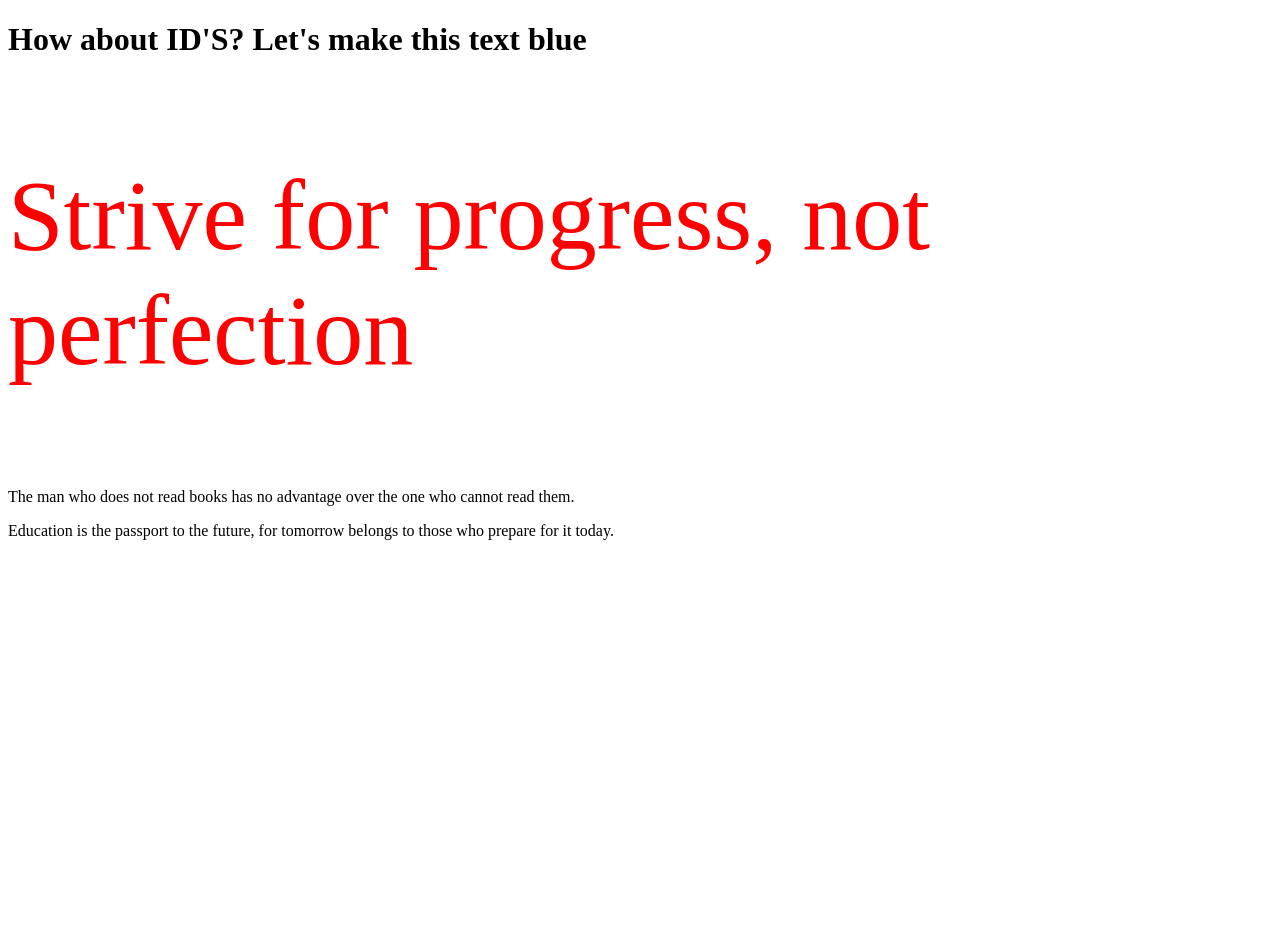
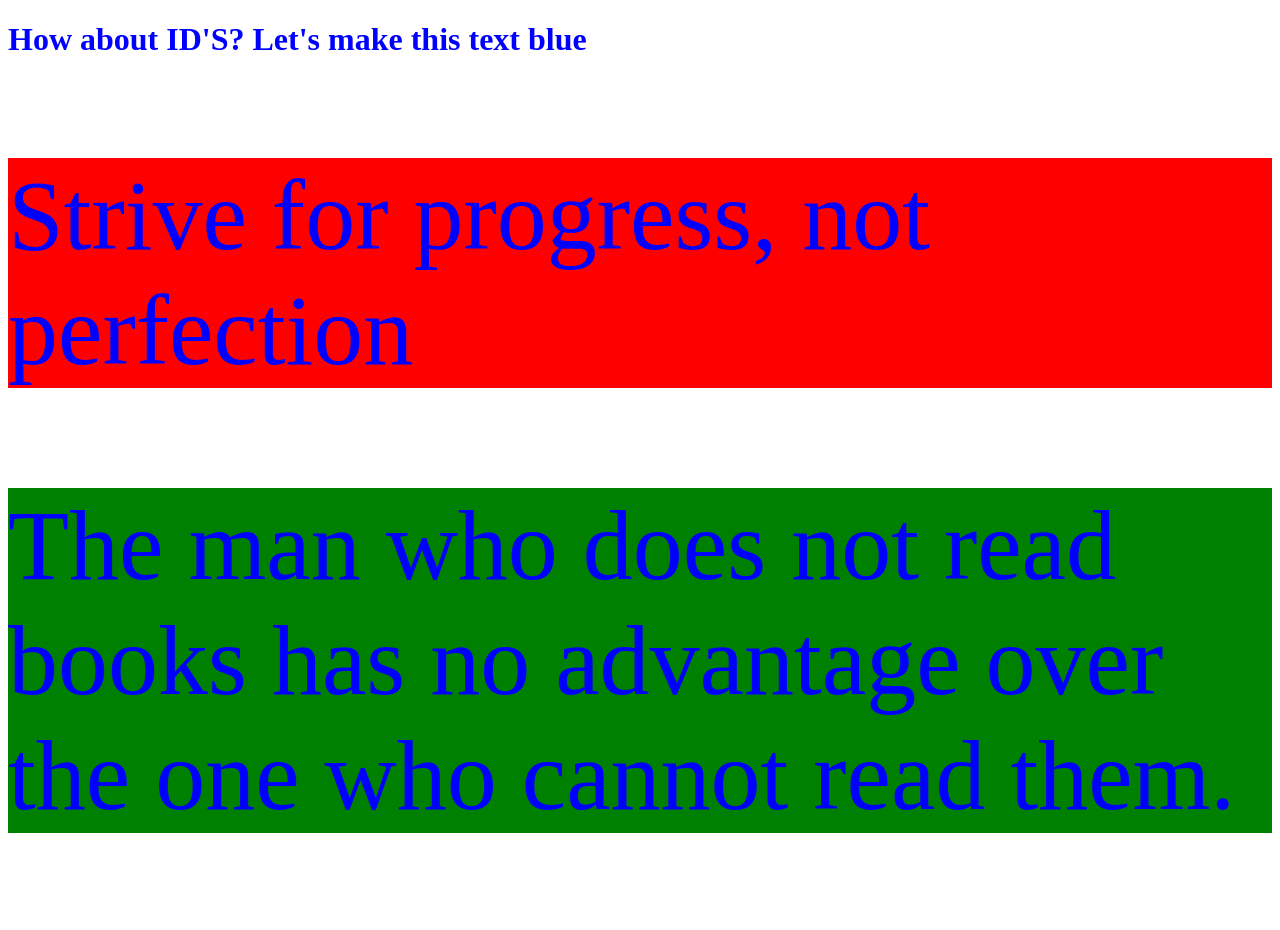
Before and after one commit to fbw-28/16-UIB-content-HowAboutIDs, a plain HTML site: page daniel/index.html in a window 1280 px wide. Shown: the top 930 px of the page. Before the commit the page ends 800 px from the top, so only its background shows below. Drawn offline with Linux system fonts and the light colour scheme.

Commit message:
finished task

```diff
--- a/daniel/index.html
+++ b/daniel/index.html
@@ -17,16 +17,19 @@
 
         <main>
             <section>
-                <div>
-                    <p class="red">Strive for progress, not perfection</p>
-                    <p class="blue" id="red">
+                <div class="red">
+                    <p class="blue">Strive for progress, not perfection</p>
+                </div>
+            <div id="green">
+                    <p class="blue" id="blue">
                         The man who does not read books has no advantage over
                         the one who cannot read them.
-                    </p>
-                    <p id="red">
+                    </p></div>
+                <div class="red">
+                    <p id="blue">
                         Education is the passport to the future, for tomorrow
                         belongs to those who prepare for it today.
-                    </p>
+                    </p></div>
                 </div>
             </section>
         </main>
--- a/daniel/style.css
+++ b/daniel/style.css
@@ -1,9 +1,21 @@
+.blue {
+    color: blue;
+    font-size: 100px;
+}
+
 .red {
-    color: red;
-    font-size: 100px;
+    background-color: red;
+}
+
+#title {
+    color: blue;
 }
 
 #blue {
     color: blue;
     font-size: 100px;
 }
+
+#green {
+    background-color: green;
+}
```
